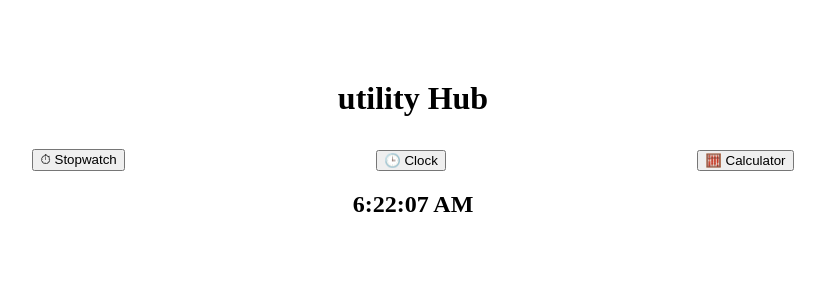
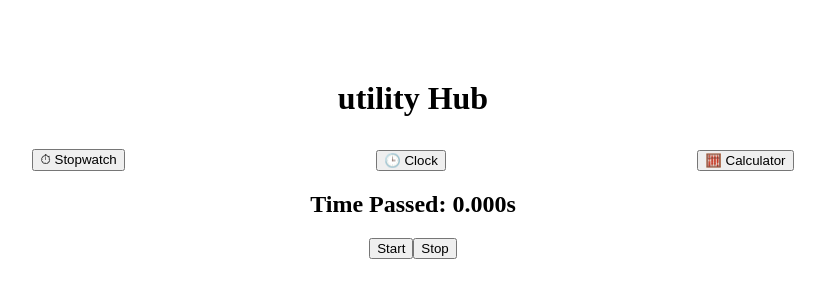
Before and after one commit to Nandakumar-S-1/Utilities-App, a React (Vite) app: page / in a window 1280 px wide. Shown: the top 300 px of the page, without its empty margins (227-1052 px from the left). Built offline with nearby package versions, Linux system fonts and the light colour scheme.

Commit message:
stopwatch compleated

```diff
--- a/src/App.tsx
+++ b/src/App.tsx
@@ -1,19 +1,22 @@
 import React, { useState } from 'react'
 import Clock from './Components/Clock/Clock'
+import Stopwatch from './Components/Stopwatch/Stopwatch'
 
 const App = () => {
-  const [activeTab,setActiveTab]=useState<"clock"|"stopwatch"|"calculator">("clock")
+  const [activeTab,setActiveTab]=useState<"clock"|"stopwatch"|"calculator">("stopwatch")
 
   return (
     <div style={{textAlign :"center",marginTop:"5rem"}}>
       <h1>utility Hub</h1>
       <div style={{marginTop:"2rem", display:'flex',alignItems:"center", justifyContent:"space-evenly"}}>
-        <button >⏱ Stopwatch</button>
+        <button onClick={()=>setActiveTab}>⏱ Stopwatch</button>
         <button onClick={()=>setActiveTab}>🕒 Clock</button>
         <button>🧮 Calculator</button>
       </div>
+
       {activeTab==='clock' && <Clock/>}
-      {activeTab==='stopwatch'}
+      {activeTab==='stopwatch' && <Stopwatch/>}
+
     </div>
   )
 }
--- a/src/Components/Clock/Stopwatch.tsx
+++ b/src/Components/Stopwatch/Stopwatch.tsx
@@ -1,6 +1,8 @@
 import React, { useRef, useState } from 'react'
 
 const Stopwatch = () => {
+  console.log('-------------------');
+
     const [beginTime,setBeginTime]=useState<number | null>(null)
     const [now,setNow]=useState<number|null>(null)
     const intervalRef=useRef<number|null>(null)
@@ -31,7 +33,9 @@ const Stopwatch = () => {
 
     return (
     <div>
-
+      <h2>Time Passed: {secondsCompleated.toFixed(3)}s</h2>
+      <button onClick={handleStart}>Start</button>
+      <button onClick={handleStop}>Stop</button>
     </div>
   )
 }
```
Also changed, not shown: src/Components/Calculator/Calculator.tsx (added).
